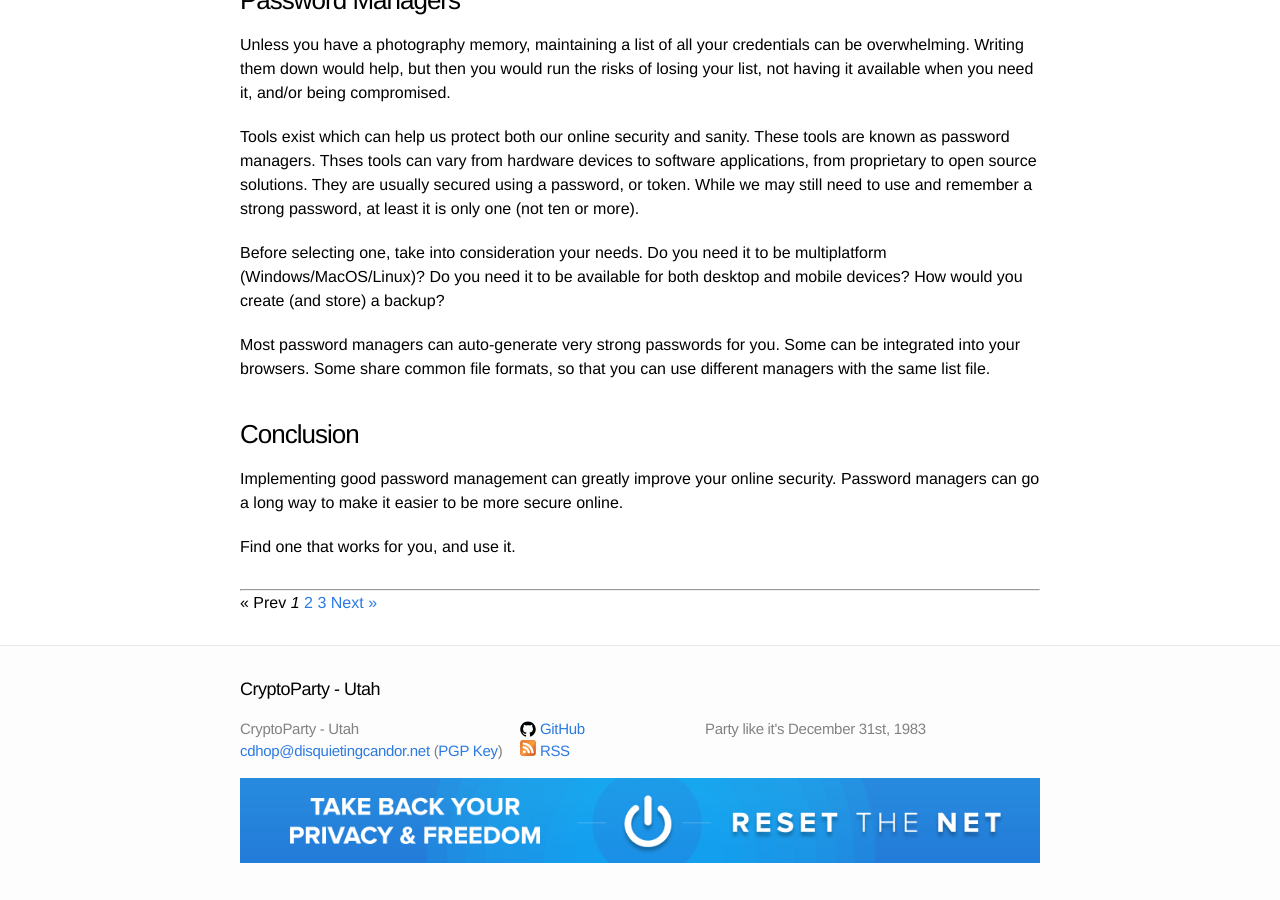
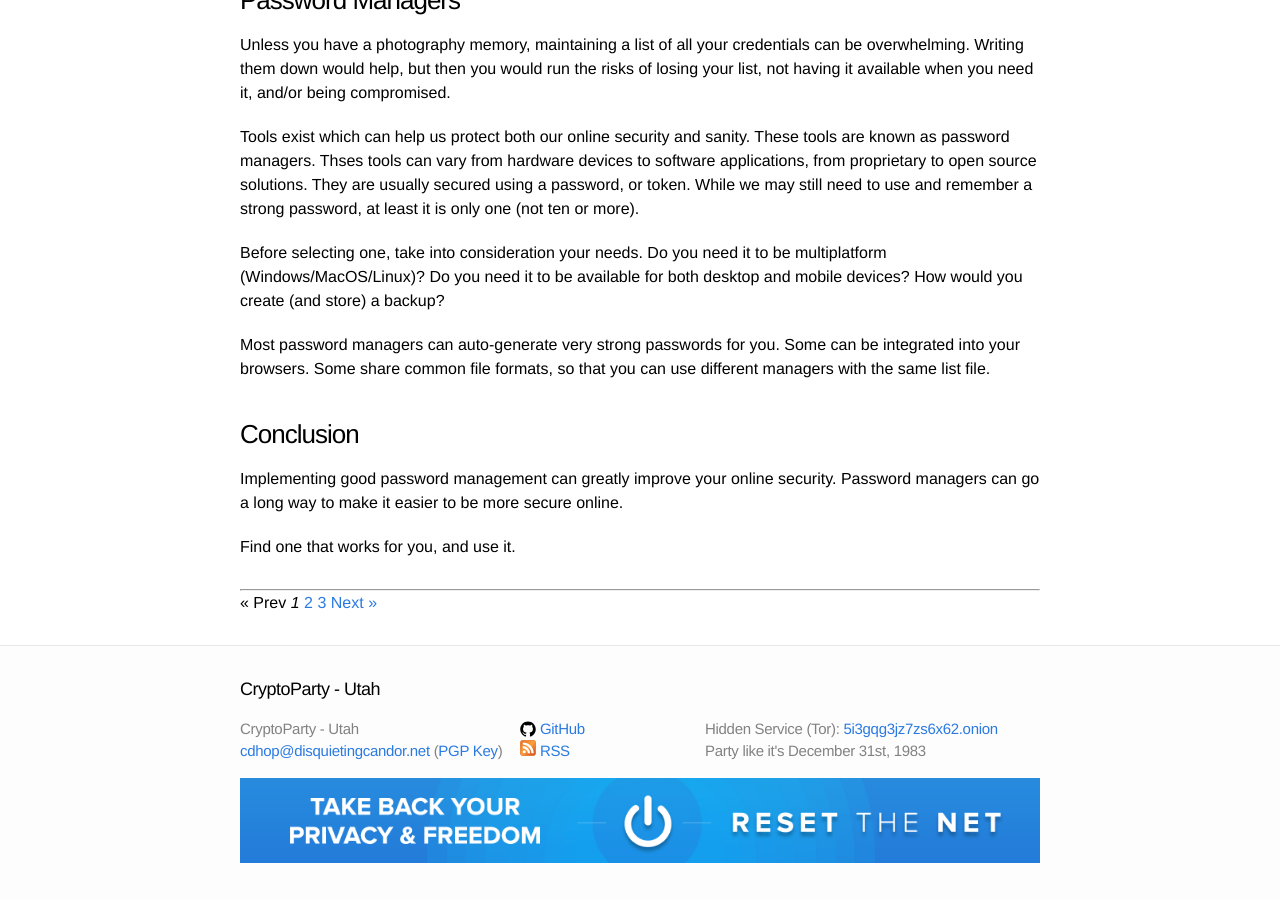
Before and after one commit to cdhop/cryptopartyutah, a Jekyll site: the page built from index.html, in a window 1280 px wide and 900 px high, scrolled down 970 px. Built offline with Jekyll 4.4.1, drawn with Linux system fonts in a browser that asks for light colours; the list of posts is cut into pages by our own code.

Commit message:
Added tor hidden service url in footer

```diff
--- a/_includes/footer.html
+++ b/_includes/footer.html
@@ -62,6 +62,7 @@
     </div>
 
     <div class="footer-col-3 column">
+      <p class="text">Hidden Service (Tor): <a href="5i3gqg3jz7zs6x62.onion">5i3gqg3jz7zs6x62.onion</a></p>
       <p class="text">{{ site.description }}</p>
     </div>
 
```
